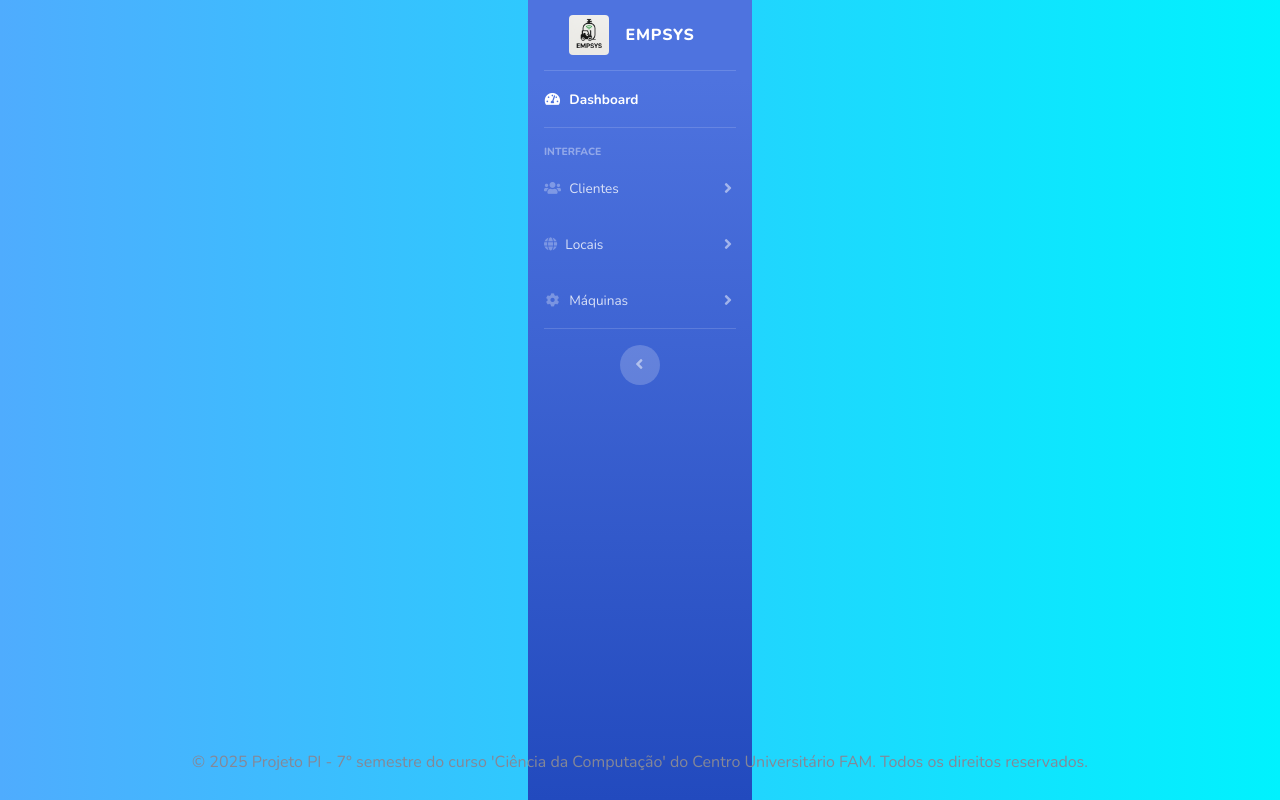
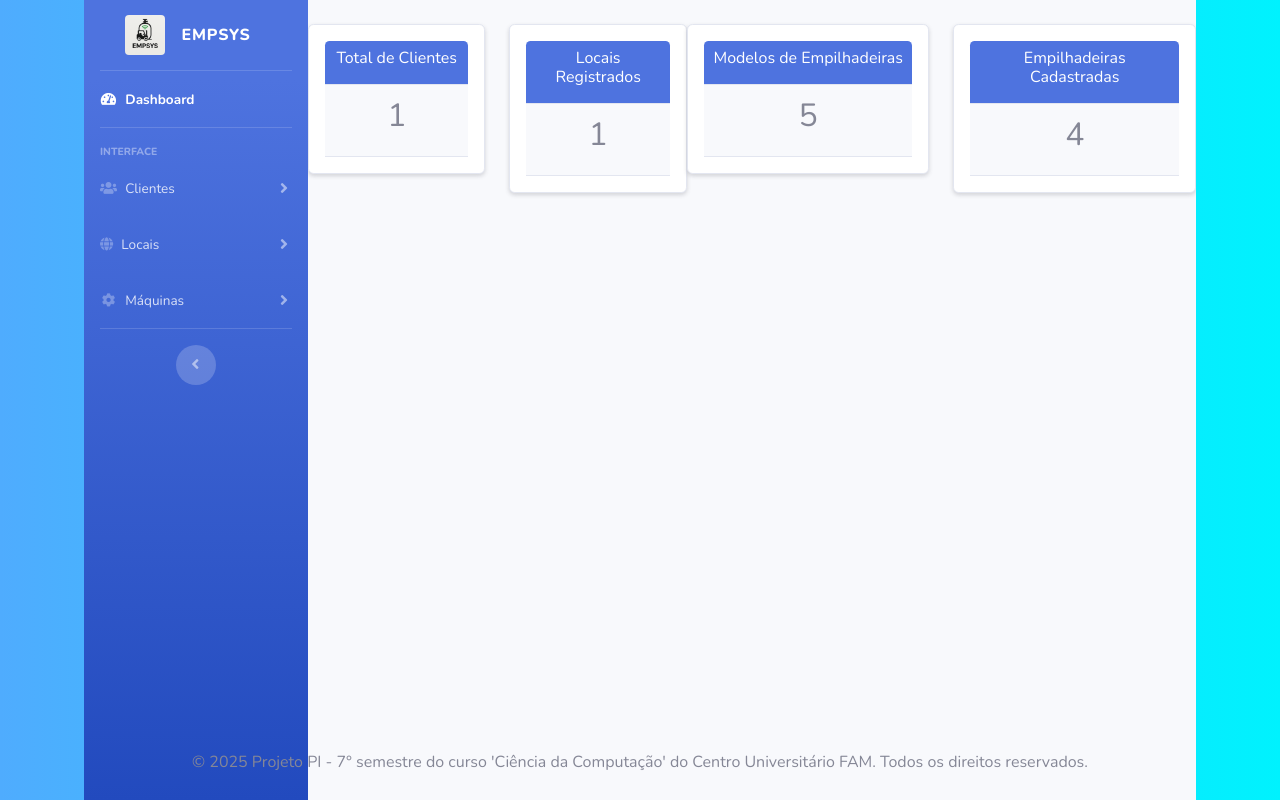
Before and after one commit to mauriliomedeiros/PI-EMPSYS, a Symfony app: template templates/dashboard/index.html.twig in a window 1280 px wide. Run offline with Twig, Linux system fonts and the light colour scheme; the template is opened without the code that fills it, so the values that code supplies are empty; some libraries are stand-ins or nearby versions.

Commit message:
adicionado quantidade de itens no dashboard

```diff
--- a/templates/dashboard/index.html.twig
+++ b/templates/dashboard/index.html.twig
@@ -1,43 +1,58 @@
 {% extends 'base.html.twig' %}
-
-{#{% block body %}#}
-
-{#    <style>#}
-{#        .example-wrapper { margin: 1em auto; max-width: 800px; width: 95%; font: 18px/1.5 sans-serif; }#}
-{#        .example-wrapper code { background: #F5F5F5; padding: 2px 6px; }#}
-{#    </style>#}
-{#    <hr>#}
-{#    <div class="row">#}
-{#        <div class="col-md-12">#}
-{#            <h4 class="text-center">DASHBOARD</h4>#}
-{#        </div>#}
-{#    </div>#}
-{#    <hr>#}
-{#    <div class="row" >#}
-{#        <div class="col-md-12">#}
-{#            <table  class="table table-condensed table-striped table-hover datatable-padrao" style="text-align: center">#}
-{#                <thead>#}
-{#                <tr>#}
-{#                    <div class="col-lg-3 col-md-6 col-sm-12 botton-buffer">#}
-{#                    <th><a class="btn btn-block btn-lg btn-default" href="{{ path('modelo_empilhadeira_index') }}">EMPILHADEIRAS</a></th>#}
-{#                    </div>#}
-{#                        <th><a class="btn btn-light" href="{{ path('app_login') }}">RELATÓRIOS</a></th>#}
-{#                    <th><a class="btn btn-light" href="{{ path('app_login') }}">CHECKLISTS</a></th>#}
-{#                    <th><a class="btn btn-light" href="{{ path('app_login') }}">CLIENTES</a></th>#}
-{#                    <th><a class="btn btn-light" href="{{ path('app_login') }}">USUÁRIOS</a></th>#}
-{#                    <th><a class="btn btn-light" href="{{ path('app_login') }}">LOCAIS</a></th>#}
-{#                </tr>#}
-{#                </thead>#}
-{#            </table>#}
-{#        </div>#}
-{#    </div>#}
-{#    <div class="row">#}
-{#        <div class="col-md-12">#}
-{#    <div class="col-lg-3 col-md-6 col-sm-12 botton-buffer">#}
-{#        <a class="btn btn-block btn-lg btn-default">#}
-{#            OI#}
-{#        </a>#}
-{#    </div>#}
-{#    </div>#}
-{#    </div>#}
-{#{% endblock %}#}
+{% block content %}
+    <br>
+    {#    <div class="container mt-4"> #}
+    {#        <div class="row"> #}
+    <div class="col-md-12">
+        <div class="row text-center">
+            <div class="row">
+                <div class="col-md-6">
+                    <div class="card shadow-sm p-3">
+                        <div class="card-header bg-primary text-white p-2">
+                            <h6>Total de Clientes</h6>
+                        </div>
+                        <div class="card-header text-center">
+                            <h2>1</h2>
+                        </div>
+                    </div>
+                </div>
+                <br>
+                <div class="col-md-6">
+                    <div class="card shadow-sm p-3">
+                        <div class="card-header bg-primary text-white p-2">
+                            <h6>Locais Registrados</h6>
+                        </div>
+                        <div class="card-header text-center">
+                            <h2>1</h2>
+                        </div>
+                    </div>
+                </div>
+                <br>
+            </div>
+            <hr>
+            <br>
+            <div class="row">
+                <div class="col-md-6">
+                    <div class="card shadow-sm p-3">
+                        <div class="card-header bg-primary text-white p-2">
+                            <h6>Modelos de Empilhadeiras</h6>
+                        </div>
+                        <div class="card-header text-center">
+                            <h2>5</h2>
+                        </div>
+                    </div>
+                </div>
+                <div class="col-md-6">
+                    <div class="card shadow-sm p-3">
+                        <div class="card-header bg-primary text-white p-2">
+                            <h6>Empilhadeiras Cadastradas</h6>
+                        </div>
+                        <div class="card-header text-center">
+                            <h2>4</h2>
+                        </div>
+                    </div>
+                </div>
+            </div>
+        </div>
+    </div>
+{% endblock %}
```
